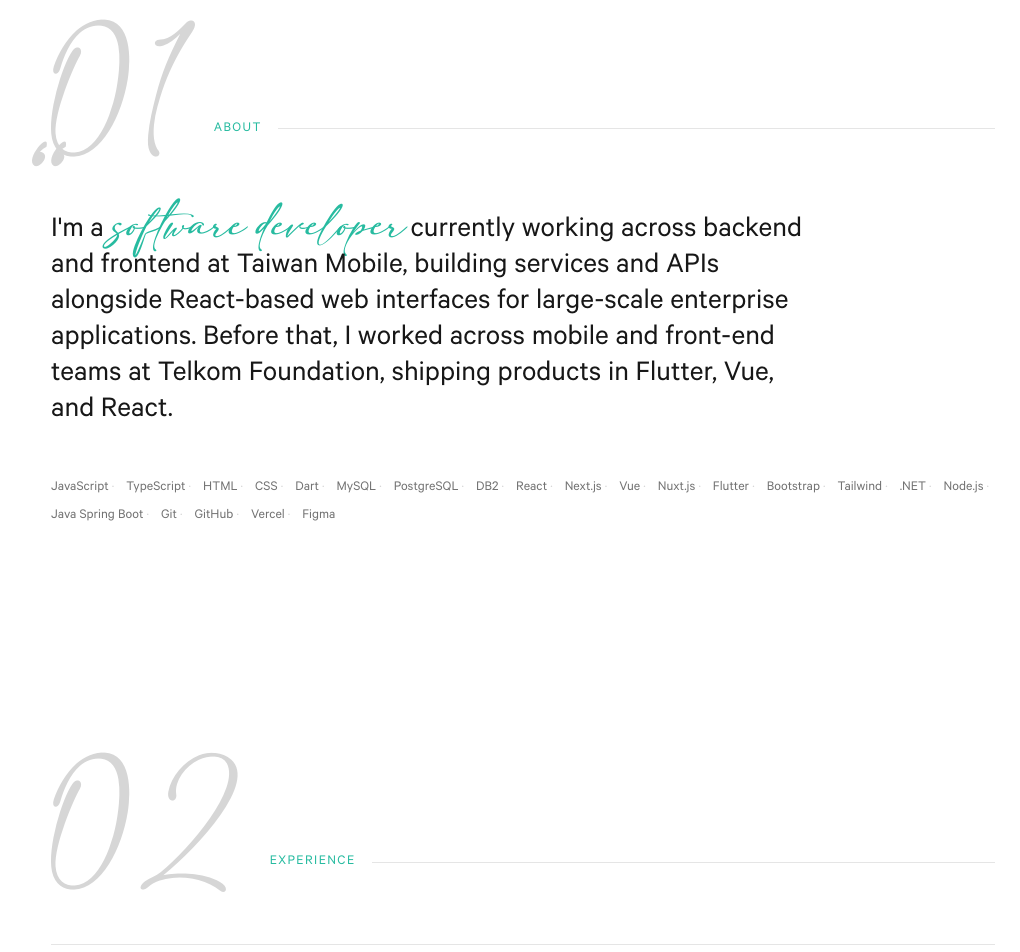
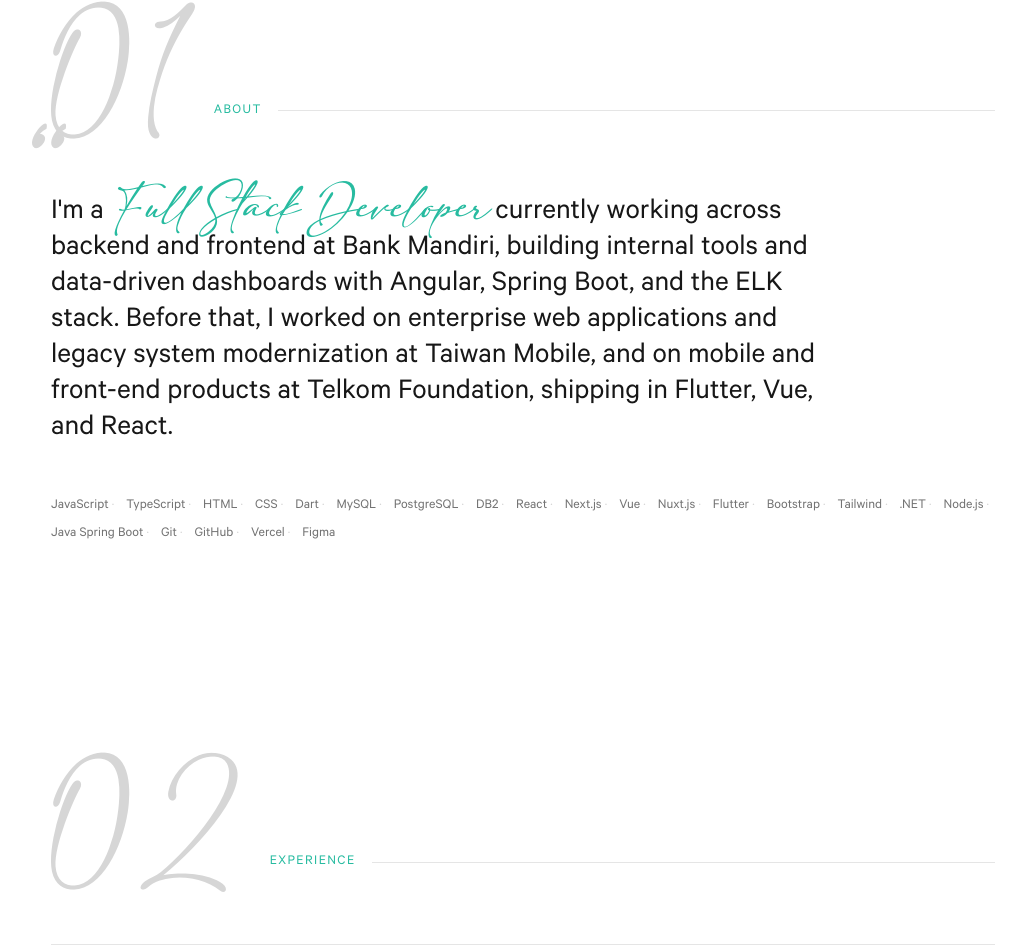
Before and after one commit to marmdhn/pro-marmdhn, a Next.js app: page / in a window 1280 px wide. Shown: the part 912-1864 px from the top of the page, without its empty margins (117-1137 px from the left). Built offline with nearby package versions, Linux system fonts and the light colour scheme.

Commit message:
feat: update About section to reflect Full Stack Developer role at Bank Mandiri
Revised professional experience to highlight internal tool development and dashboard creation with Angular, Spring Boot, and the ELK stack. Updated prior roles for clarity and accuracy.

```diff
--- a/components/About.tsx
+++ b/components/About.tsx
@@ -20,12 +20,15 @@
         </span>
         <p className="relative text-2xl md:text-3xl leading-relaxed text-ink">
           I&apos;m a{" "}
-          <span className="font-adelia italic text-primary">software developer</span>{" "}
-          currently working across backend and frontend at Taiwan Mobile,
-          building services and APIs alongside React-based web interfaces for
-          large-scale enterprise applications. Before that, I worked across
-          mobile and front-end teams at Telkom Foundation, shipping products
-          in Flutter, Vue, and React.
+          <span className="font-adelia italic text-primary">
+            Full Stack Developer
+          </span>{" "}
+          currently working across backend and frontend at Bank Mandiri,
+          building internal tools and data-driven dashboards with Angular,
+          Spring Boot, and the ELK stack. Before that, I worked on enterprise
+          web applications and legacy system modernization at Taiwan Mobile, and
+          on mobile and front-end products at Telkom Foundation, shipping in
+          Flutter, Vue, and React.
         </p>
       </Reveal>
       <Reveal delay={0.2} className="mt-12">
```
